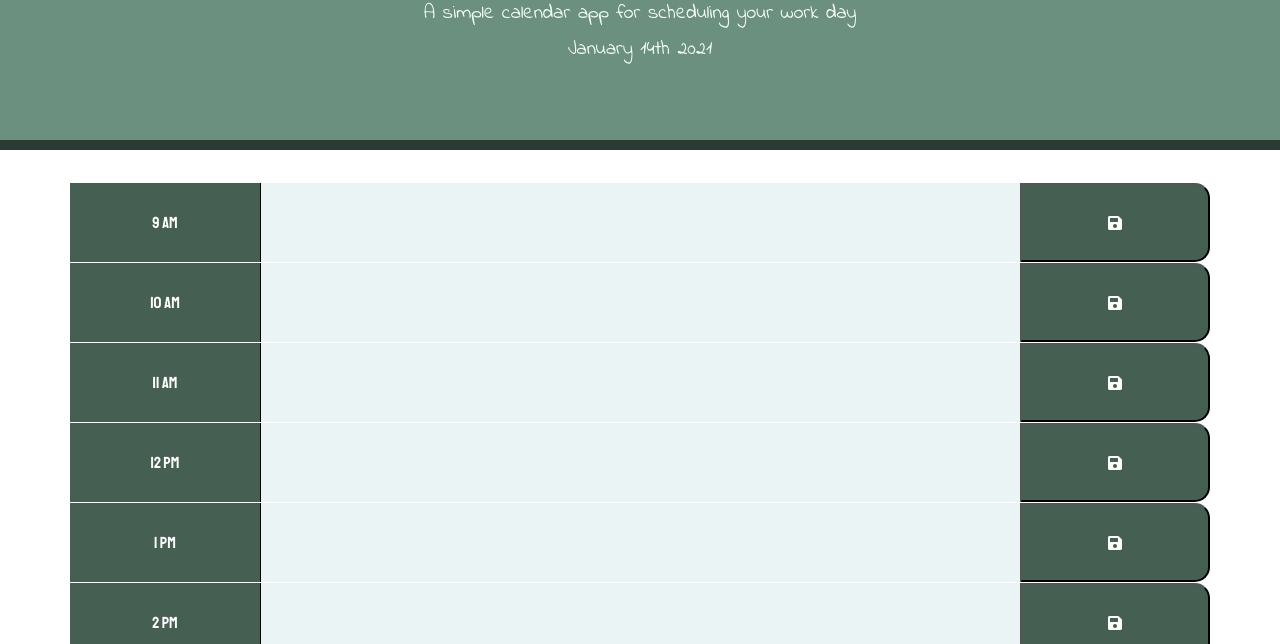
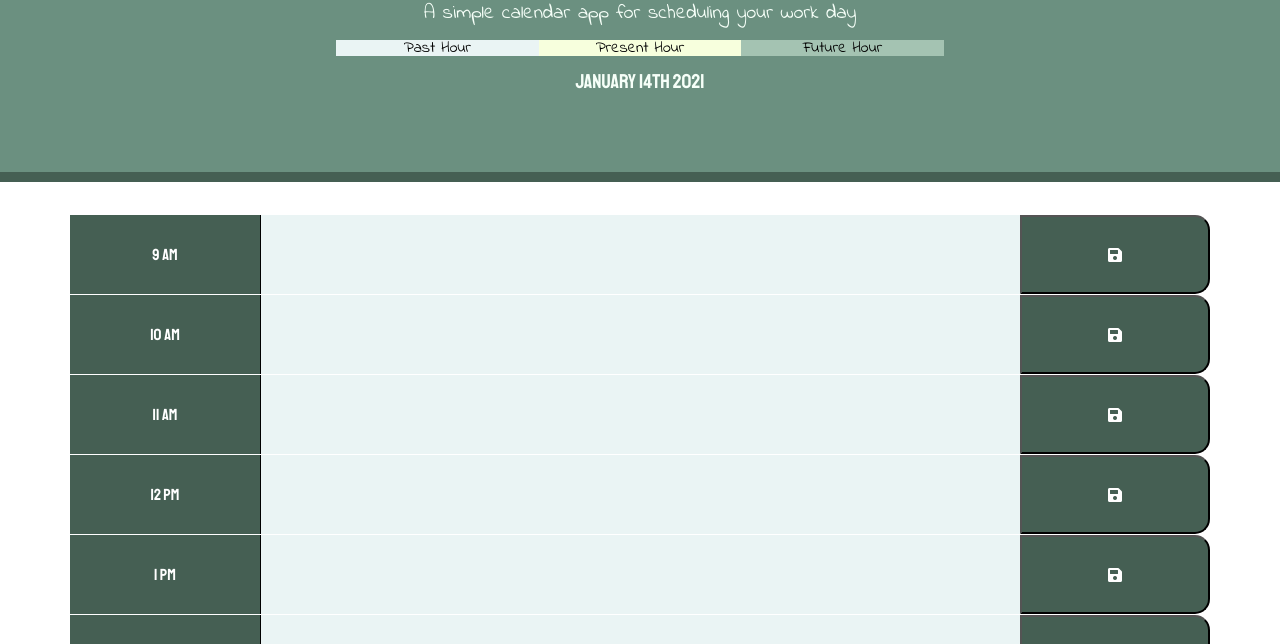
Before and after one commit to elliefh/scheduler, a plain HTML site: page index.html in a window 1280 px wide. Shown: the part 154-798 px from the top of the page. Drawn offline with nearby package versions, Linux system fonts and the light colour scheme.

Commit message:
added comments + clean up

```diff
--- a/index.html
+++ b/index.html
@@ -29,7 +29,13 @@
     <header class="jumbotron">
       <h1 class="display-3">Work Day Scheduler</h1>
       <p class="lead">A simple calendar app for scheduling your work day</p>
+      <div class="color-code d-flex justify-content-center" role="group">
+        <p class="col-2" id="past-btn">Past Hour</p>
+        <p class="col-2" id="present-btn">Present Hour</p>
+        <p class="col-2" id="future-btn">Future Hour</p>
+      </div>
       <p id="currentDay" class="lead"></p>
+
     </header>
     <div class="container">
       <!-- Timeblocks go here -->
--- a/script.js
+++ b/script.js
@@ -4,6 +4,7 @@ function getDate() {
     console.log("Today's date is " + date);
     // Print current date
     $("#currentDay").text(date);
+    $("#currentDay").css("font-family", "'Staatliches', cursive");
 }
 
 // Function creates the Work Day Planner, which includes 1) a section displaying the hour, 2) a text area to input to-do items, and 3) a save button
--- a/style.css
+++ b/style.css
@@ -24,7 +24,7 @@ body {
     background-color: #6b9080;
     color: #F6FFF8;
     border-radius: 0;
-    border-bottom: 10px solid #2B3B34;
+    border-bottom: 10px solid #455F53;
   }
 
   .description{
@@ -73,3 +73,22 @@ body {
     font-size: 25px;
     transition: all .3s ease-in-out;
   }
+
+  .color-code {
+    font-family: 'Indie Flower', cursive;
+  }
+
+  #past-btn {
+    background-color: #EAF4F4;
+    color: black;
+  }
+
+  #present-btn {
+    background-color: #F7FFDD;
+    color: black;
+  }
+
+  #future-btn {
+    background-color: #A4C3B2;
+    color: black;
+  }
```
